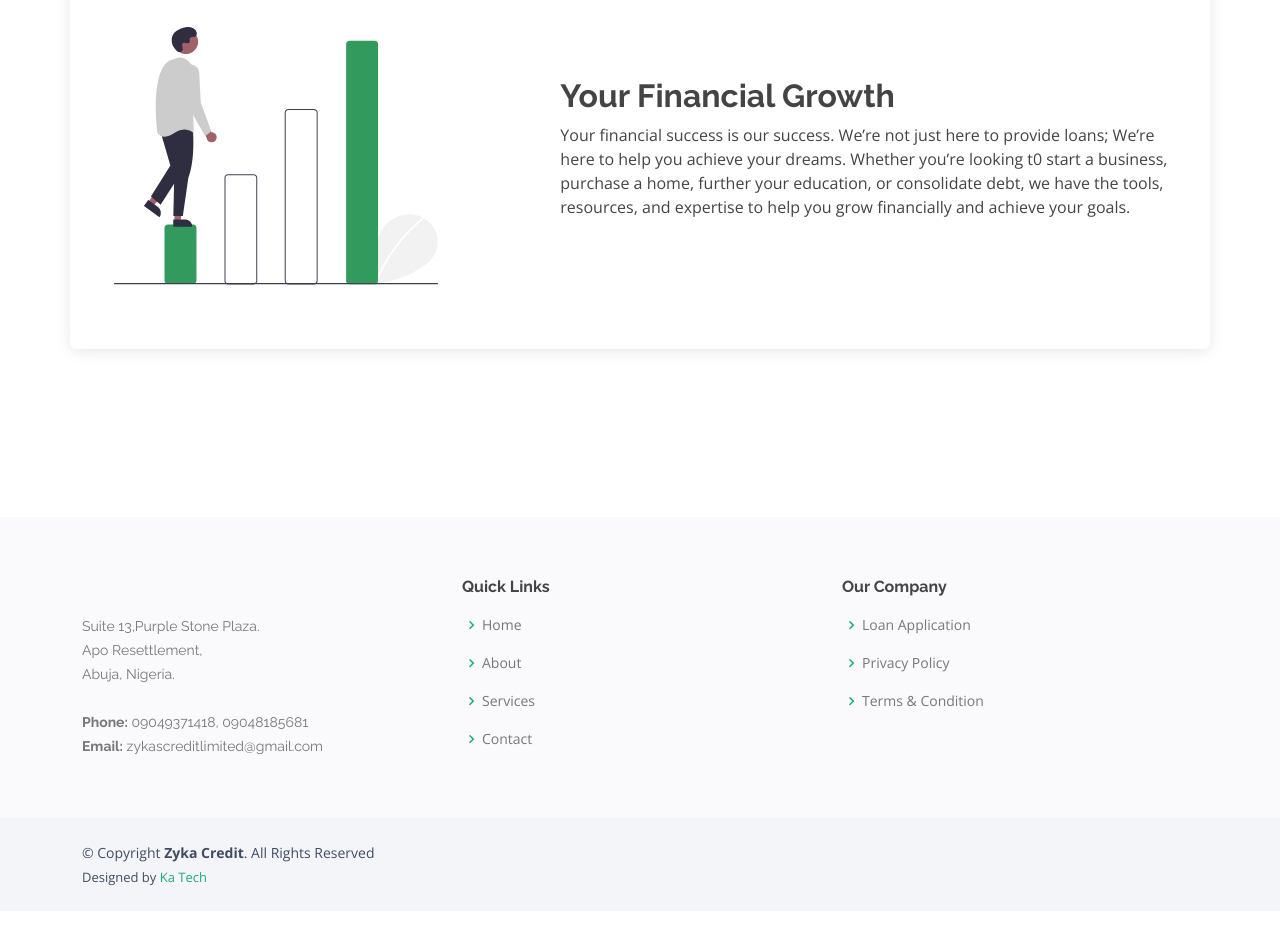
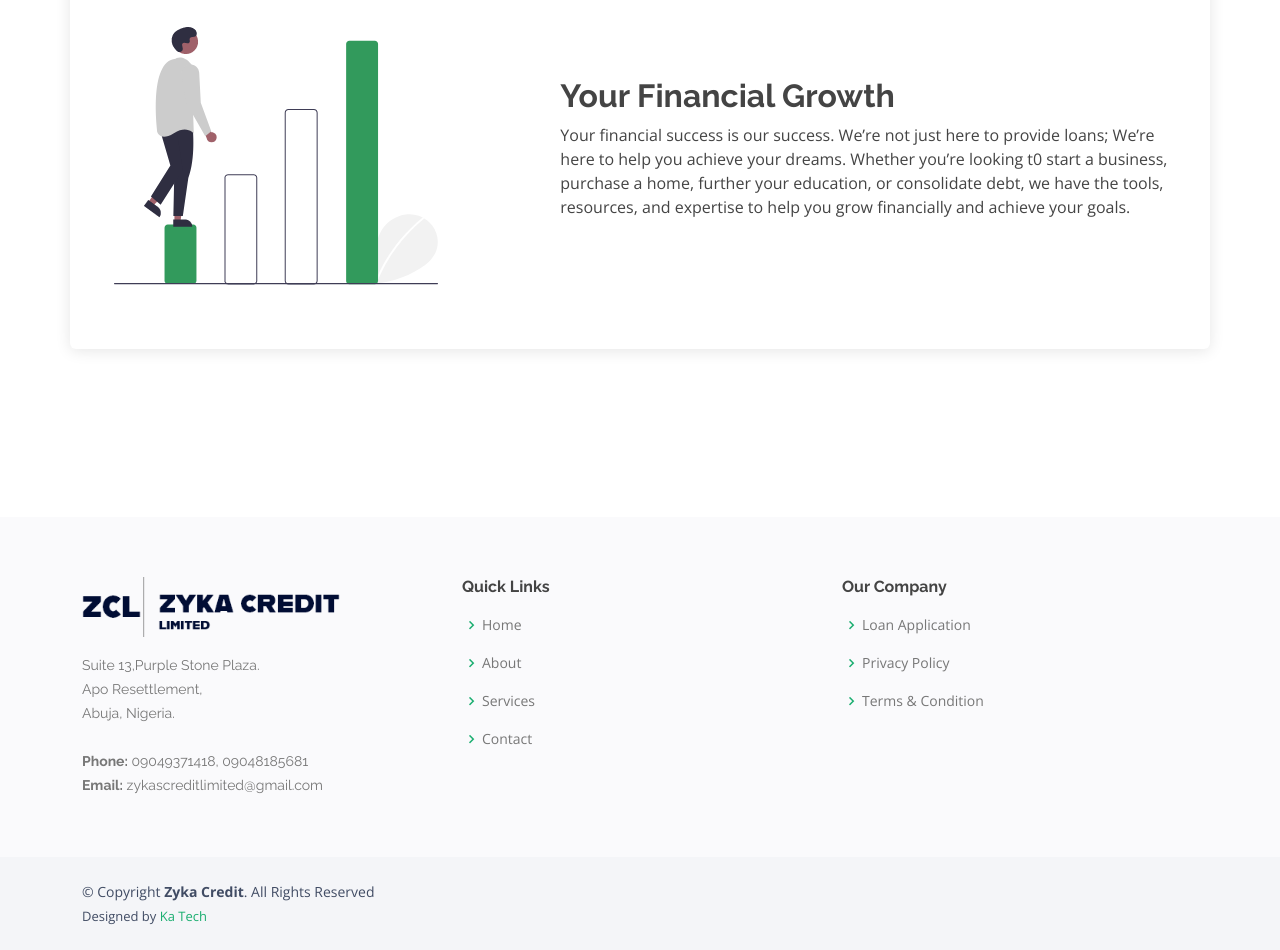
Before and after one commit to Dakolo14/zyka, a plain HTML site: page about.html in a window 1280 px wide. Shown: the part 1841-2791 px from the top of the page. Before the commit the page ends 2752 px from the top, so only its background shows below. Drawn offline with nearby package versions, Linux system fonts and the light colour scheme.

Commit message:
Final changes without form done

```diff
--- a/about.html
+++ b/about.html
@@ -198,7 +198,7 @@
 
           <div class="col-lg-4 col-md-6 footer-contact">
             <a href="index.html">
-              <img src="/Baker/assets/img/zyka/Group 18.png" alt="" class="logo">
+              <img src="assets/img/zyka/Group 18.png" alt="Company's Logo" class="logo">
             </a>
             <p class="mt-3">
               Suite 13,Purple Stone Plaza. <br>
```
Also changed, not shown: apply-now.html (+1 -1 lines), contact.html (+1 -1 lines), index.html (+1 -1 lines), privacy-policy.html (+1 -1 lines), services.html (+1 -1 lines), terms-condition.html (+1 -1 lines), assets/img/apple-touch-icon.png, assets/img/favicon.png.
